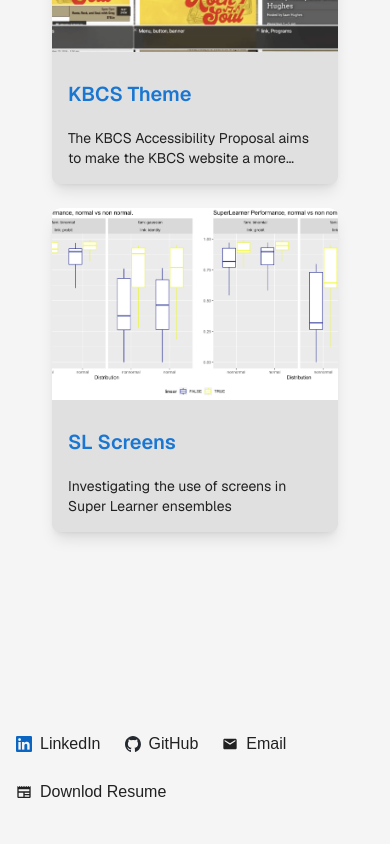
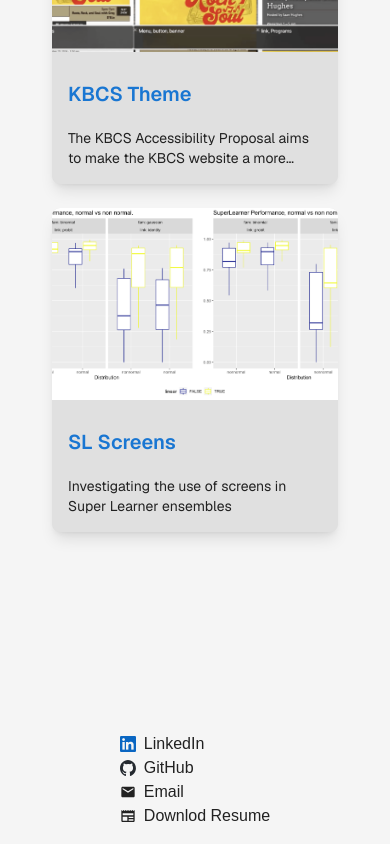
Before and after one commit to andrewpking/kingdrewsea-portfolio, a Next.js app: page / in a window 390 px wide. Shown: the part 1794-2638 px from the top of the page. Before the commit the page ends 2614 px from the top, so only its background shows below. Built offline with nearby package versions, Linux system fonts and the light colour scheme.

Commit message:
Updated responsive styles to reflect new layout from additional element.

```diff
--- a/src/app/components/Footer.tsx
+++ b/src/app/components/Footer.tsx
@@ -5,7 +5,7 @@ import Link from 'next/link';
 export default function Footer() {
   return (
     <footer className="row-start-4 flex gap-6 flex-wrap items-center justify-center p-4">
-      <nav className='tiny:row-start-4 tiny:flex gap-6 tiny:flex-wrap' aria-label="Footer Navigation">
+      <nav className='sm:row-start-4 sm:flex gap-6 sm:flex-wrap' aria-label="Footer Navigation">
         <a
           className="flex items-center gap-2 hover:underline hover:underline-offset-4"
           href="https://linkedin.com/in/kingdrewsea"
```
